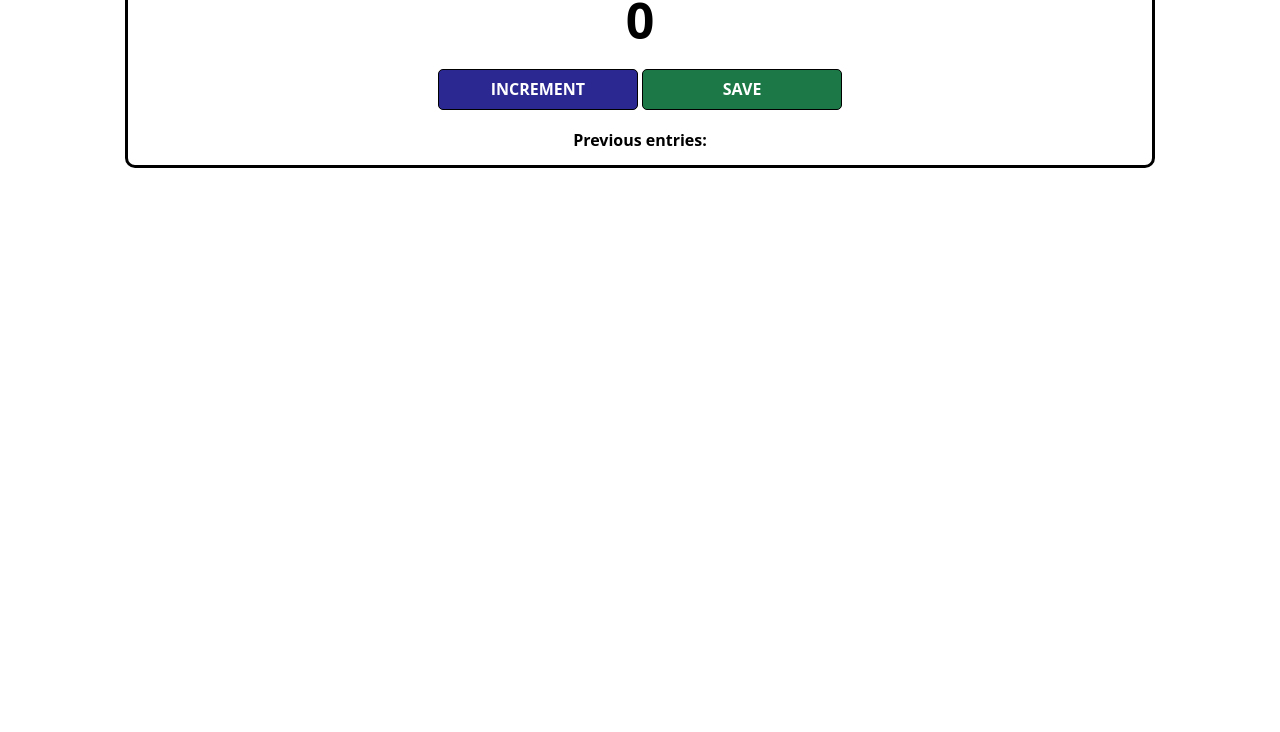
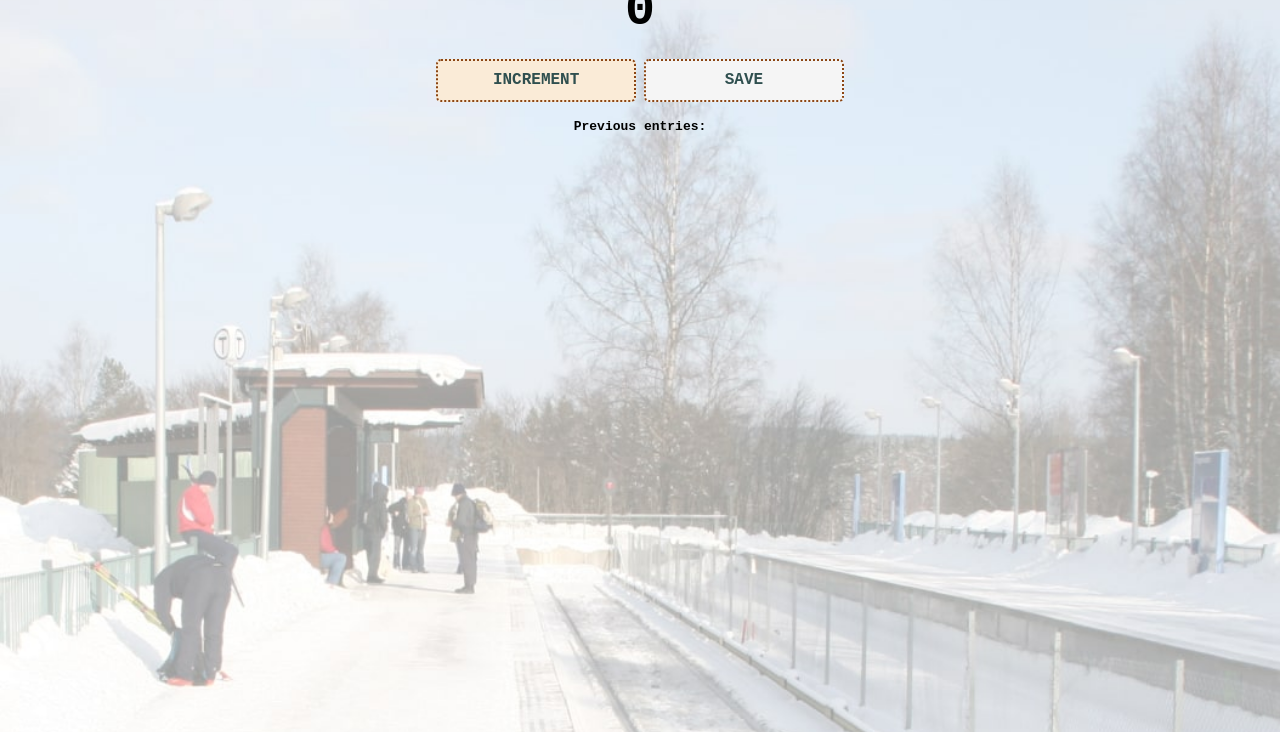
Before and after one commit to fky101/passenger-counter, a plain HTML site: page index.html in a window 1280 px wide. Shown: the part 68-800 px from the top of the page. Drawn offline with nearby package versions, Linux system fonts and the light colour scheme.

Commit message:
Add files via upload

```diff
--- a/index.css
+++ b/index.css
@@ -1,17 +1,16 @@
 body {
-    background-image: url("yarn.jpeg");
+    background-image: url("station.jpg");
     background-size: cover;
-    font-family: 'Open Sans', 'Helvetica Neue', sans-serif;
+    /* font-family: -apple-system, BlinkMacSystemFont, 'Segoe UI', Roboto, Oxygen, Ubuntu, Cantarell, 'Open Sans', 'Helvetica Neue', sans-serif; */
+    font-family: monospace;
+    font-weight: bold;
     text-align: center;
-    height: 100vh;
 }
 
-.container {
-    background: white;
-    max-width: 80%;
-    margin: auto;
-    border: 3px solid black;
-    border-radius: 10px;
+div {
+    /* max-width: 410px;
+    margin-left: auto;
+    margin-right: auto; */
 }
 
 h1 {
@@ -26,24 +25,23 @@ h2 {
 }
 
 button {
-    border: 1px solid black;
+    border: 2px dotted saddlebrown;
     padding-top: 10px;
     padding-bottom: 10px;
-    color: white;
+    color: darkslategrey;
     font-weight: bold;
+    font-size: 16px;
     width: 200px;
     margin-bottom: 5px;
     border-radius: 5px;
 }
 
 #increment-btn {
-    background: #2C2891;
+    background: antiquewhite;
+    font-family: inherit;
 }
 
 #save-btn {
-    background: #1C7947;
+    background: whitesmoke;
+    font-family: inherit;
 }
-
-#save-el {
-    font-weight: bold;
-}
--- a/index.html
+++ b/index.html
@@ -3,15 +3,13 @@
         <link rel="stylesheet" href="index.css">
     </head>
     <body>
-        <div class="container">
-            <h1>Row Counter</h1>
+        <div>
+            <h1>People entered:</h1>
             <h2 id="count-el">0</h2>
             <button id="increment-btn" onclick="increment()">INCREMENT</button>
             <button id="save-btn" onclick="save()">SAVE</button>
             <p id="save-el">Previous entries: </p>
+            <script src="index.js"></script>
         </div>
-        <script src="index.js">
-            nnerText
-        </script>
     </body>
 </html>
```
Also changed, not shown: 1 other file.
